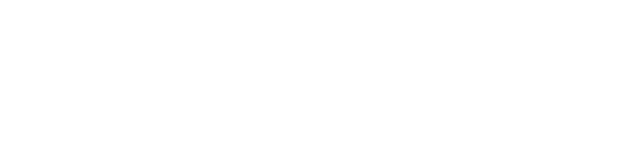
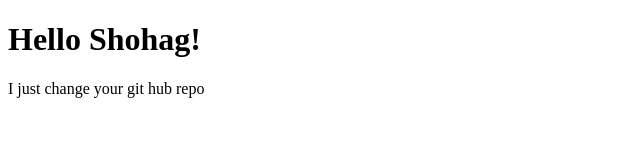
Before and after one commit to rishohagg/developer-portfolio, a plain HTML site: page index.html in a window 1280 px wide. Shown: the whole page, without its empty margins (0-640 px from the left). Drawn offline with Linux system fonts and the light colour scheme.

Commit message:
Update index.html

```diff
--- a/index.html
+++ b/index.html
@@ -8,6 +8,8 @@
     <link rel="stylesheet" href="style.css">
 </head>
 <body>
-
+    <h1>Hello Shohag!</h1>
+    <p>I just change your git hub repo
+    </p>
 </body>
 </html>
```
